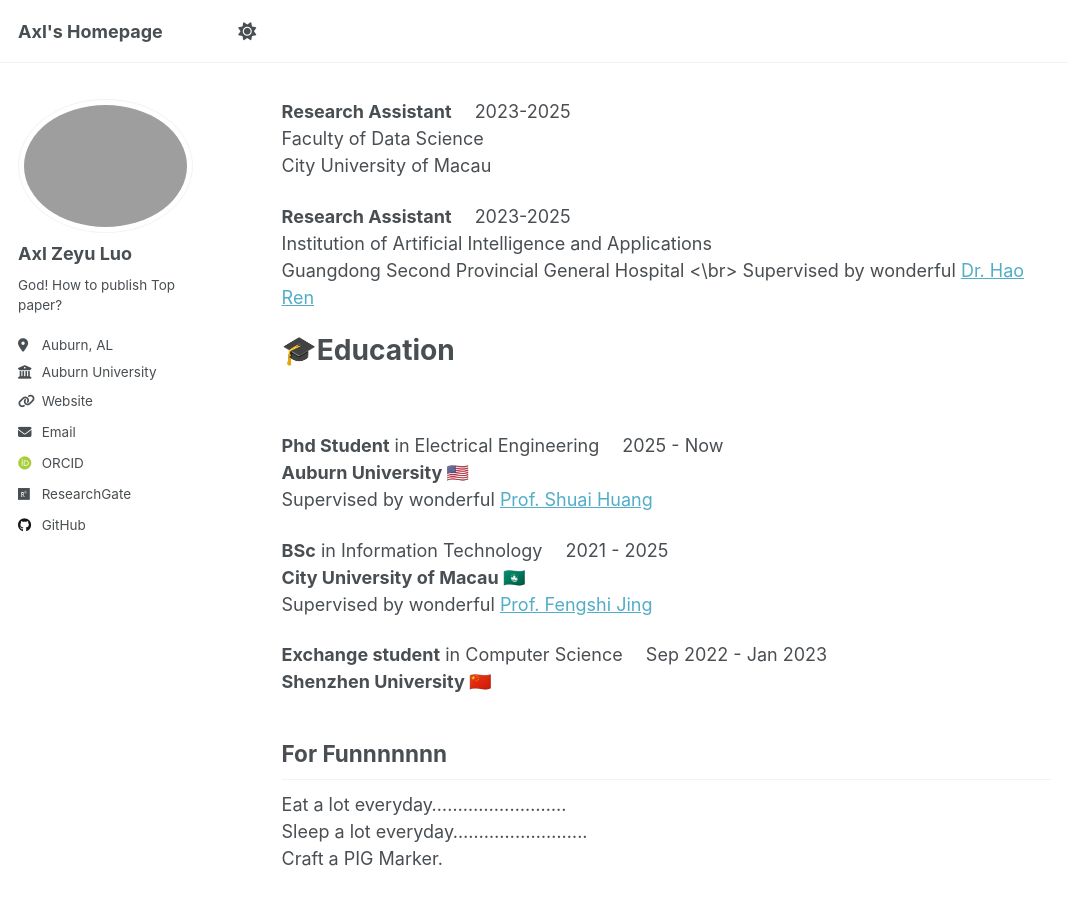
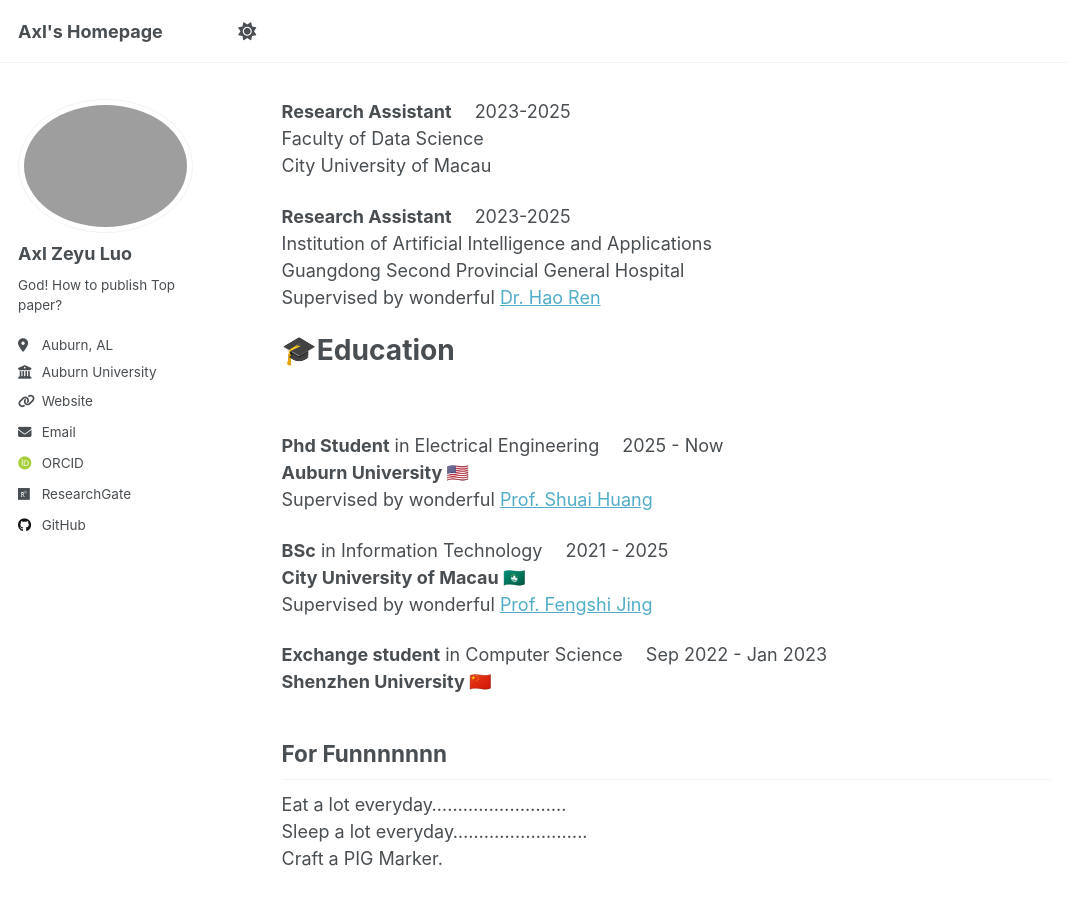
Before and after one commit to HyperPolyX/hyperpolyx.github.io, a Jekyll site: the page built from _pages/about.md, in a window 1280 px wide and 900 px high, scrolled down 731 px. Shown: the whole window, without its empty margins (0-1068 px from the left). Built offline with Jekyll 4.4.1, drawn with Linux system fonts in a browser that asks for light colours; some web fonts are replaced; a script that is not in the unit is left out.

```diff
--- a/_pages/about.md
+++ b/_pages/about.md
@@ -37,7 +37,7 @@ City University of Macau
 
 **Research Assistant**       &emsp;2023-2025
 Institution of Artificial Intelligence and Applications
-Guangdong Second Provincial General Hospital <\br>
+Guangdong Second Provincial General Hospital <br>
 Supervised by wonderful [Dr. Hao Ren](https://www.researchgate.net/profile/Ren-Hao-9)
 
 🎓Education
```
